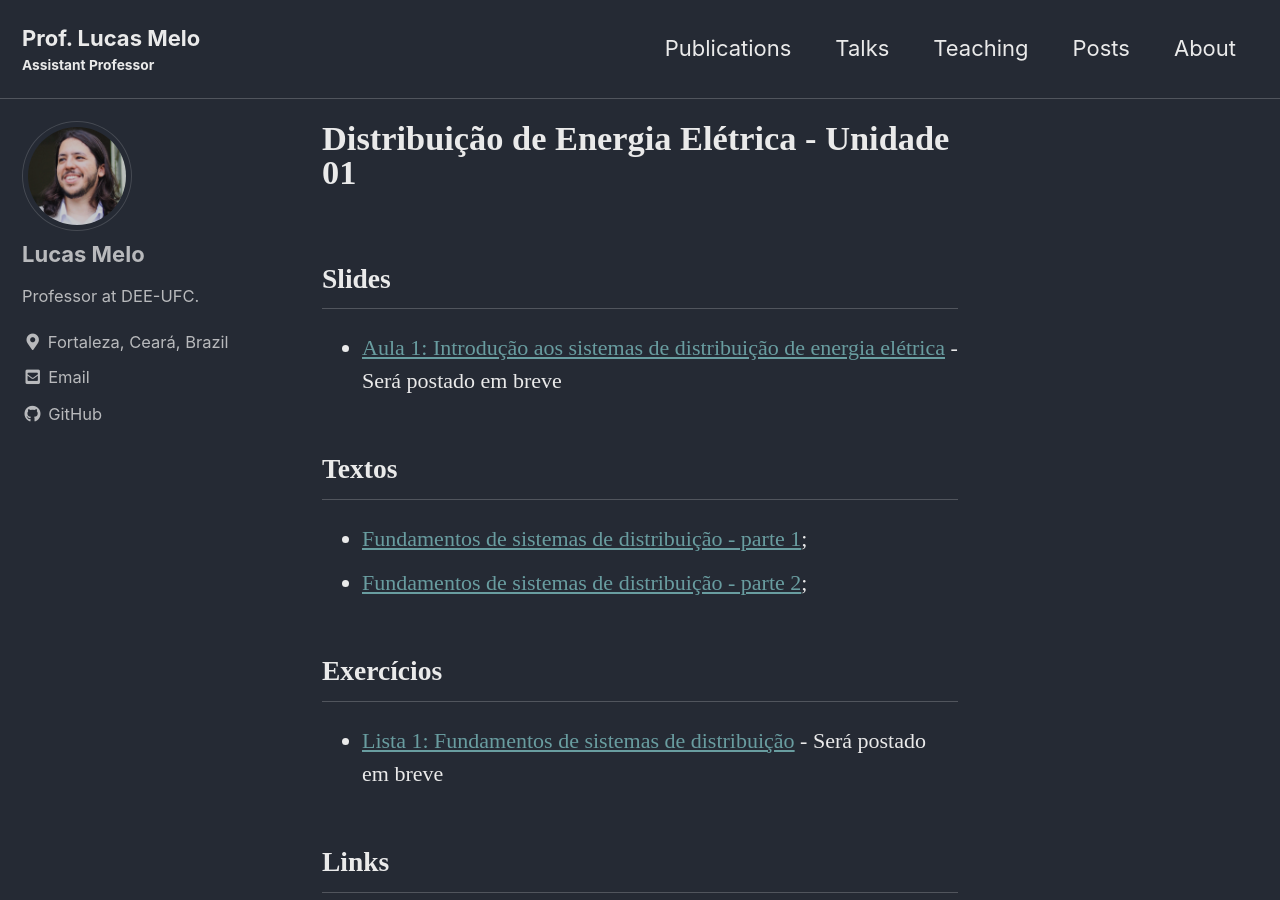
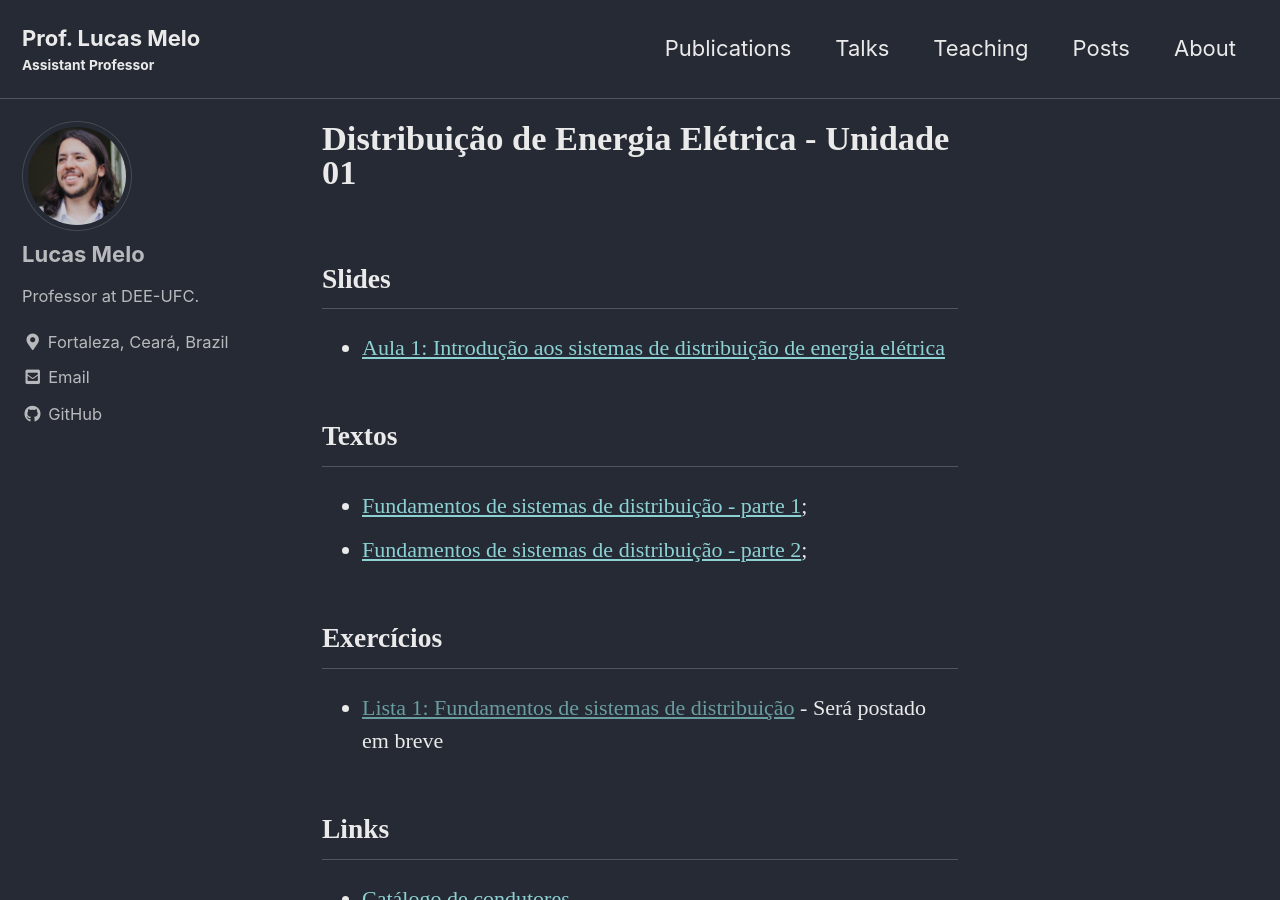
Before and after one commit to lucassm/lucassm.github.io, a Jekyll site: the page built from _teaching/DEE-2022-1/Unidade-01/index.md, in a window 1280 px wide and 900 px high. Built offline with Jekyll 4.4.1, drawn with Linux system fonts in a browser that asks for light colours; cached includes are drawn as plain includes; some web fonts are replaced.

Commit message:
UPDATE: 2022-1 part 4

```diff
--- a/_teaching/DEE-2022-1/Unidade-01/index.md
+++ b/_teaching/DEE-2022-1/Unidade-01/index.md
@@ -9,11 +9,11 @@
 ---
 
 ## Slides
-- [Aula 1: Introdução aos sistemas de distribuição de energia elétrica]() - Será postado em breve
+- [Aula 1: Introdução aos sistemas de distribuição de energia elétrica](https://drive.google.com/file/d/1SpM9sio66z6dlkIfcSRuHMdvzk1uYKG6/view?usp=sharing)
 
 ## Textos
-- [Fundamentos de sistemas de distribuição - parte 1]();
-- [Fundamentos de sistemas de distribuição - parte 2]();
+- [Fundamentos de sistemas de distribuição - parte 1](https://drive.google.com/file/d/1xOUaAwrUCkIgXfrUkM_rI8wgEEnjMWiQ/view?usp=sharing);
+- [Fundamentos de sistemas de distribuição - parte 2](https://drive.google.com/file/d/1lvIu-eEjsNj6V5hDJ1t1mOqe9G_AjBKq/view?usp=sharing);
 
 ## Exercícios
 - [Lista 1: Fundamentos de sistemas de distribuição]() - Será postado em breve
```
Also changed, not shown: _teaching/DEE-2022-1/Introducao/index.md (+1 -2 lines).
